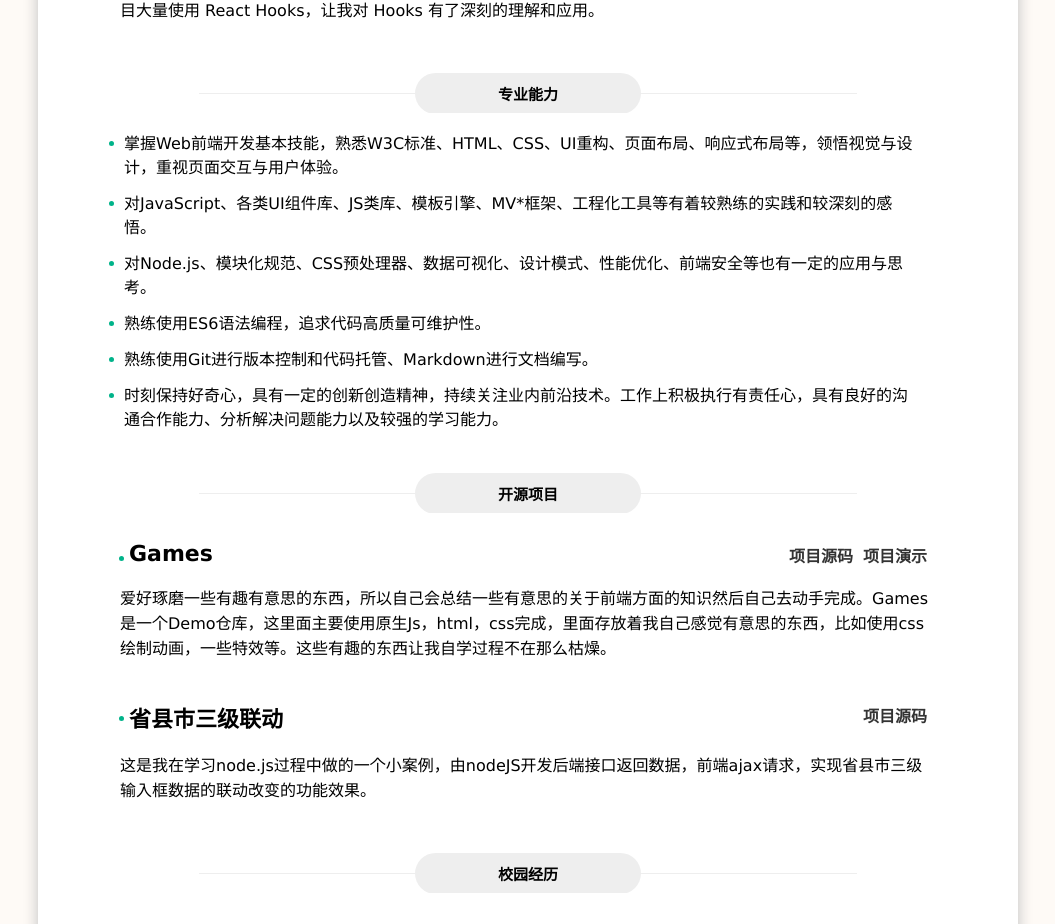
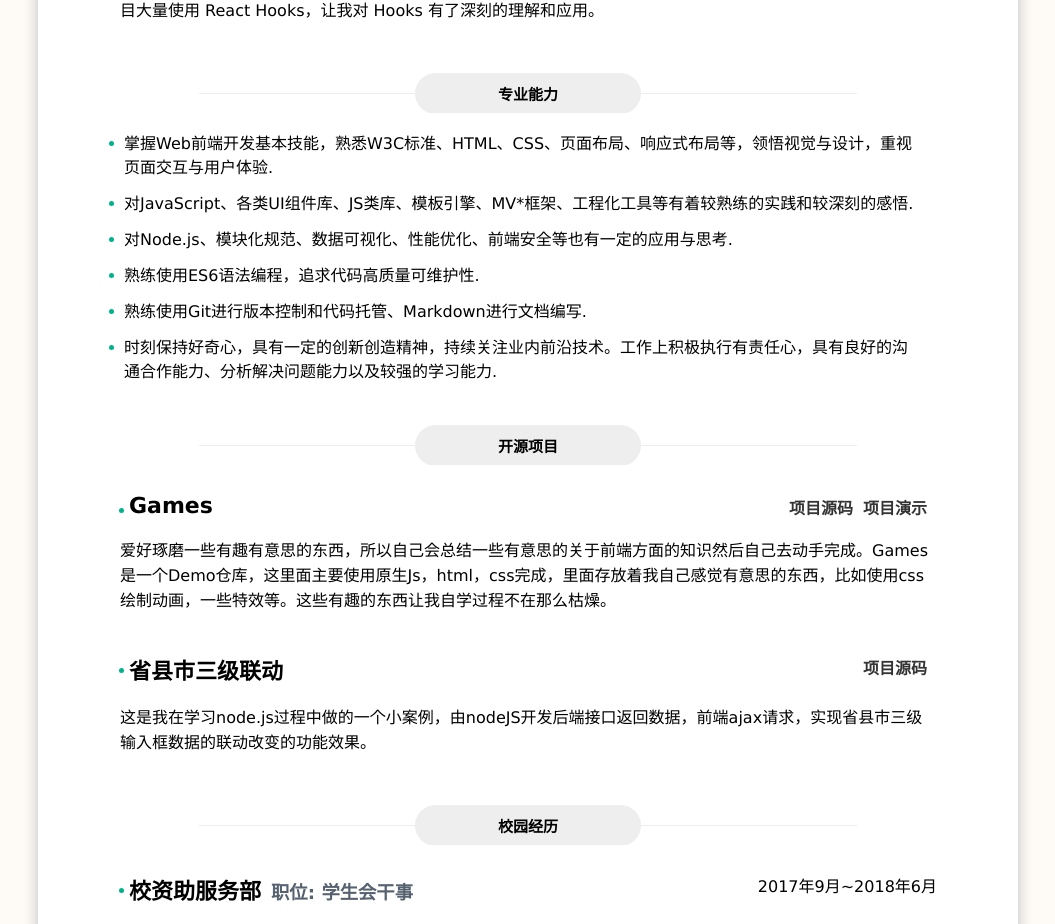
Before and after one commit to samuel-xiangpeng/display-resume, a React (Create React App) app: page /#/resume in a window 1280 px wide. Shown: the part 932-1856 px from the top of the page, without its empty margins (112-1167 px from the left). Built offline with nearby package versions, Linux system fonts and the light colour scheme; a small style sheet from the web is missing.

Commit message:
更新简历

```diff
--- a/src/Resume.js
+++ b/src/Resume.js
@@ -98,12 +98,12 @@ const Resume = function () {
                     {/* 主体 */ }
                     <div className="section-bd">
                         <ul className='section-list'>
-                            <li><p className='section-content'><i className='dot' />掌握Web前端开发基本技能，熟悉W3C标准、HTML、CSS、UI重构、页面布局、响应式布局等，领悟视觉与设计，重视页面交互与用户体验。</p></li>
-                            <li><p className='section-content'><i className='dot' /> 对JavaScript、各类UI组件库、JS类库、模板引擎、MV*框架、工程化工具等有着较熟练的实践和较深刻的感悟。</p></li>
-                            <li><p className='section-content'><i className='dot' /> 对Node.js、模块化规范、CSS预处理器、数据可视化、设计模式、性能优化、前端安全等也有一定的应用与思考。</p></li>
-                            <li><p className='section-content'><i className='dot' /> 熟练使用ES6语法编程，追求代码高质量可维护性。</p></li>
-                            <li><p className='section-content'><i className='dot' /> 熟练使用Git进行版本控制和代码托管、Markdown进行文档编写。</p></li>
-                            <li><p className='section-content'><i className='dot' /> 时刻保持好奇心，具有一定的创新创造精神，持续关注业内前沿技术。工作上积极执行有责任心，具有良好的沟通合作能力、分析解决问题能力以及较强的学习能力。</p></li>
+                            <li><p className='section-content'><i className='dot' /> 掌握Web前端开发基本技能，熟悉W3C标准、HTML、CSS、页面布局、响应式布局等，领悟视觉与设计，重视页面交互与用户体验.</p></li>
+                            <li><p className='section-content'><i className='dot' /> 对JavaScript、各类UI组件库、JS类库、模板引擎、MV*框架、工程化工具等有着较熟练的实践和较深刻的感悟.</p></li>
+                            <li><p className='section-content'><i className='dot' /> 对Node.js、模块化规范、数据可视化、性能优化、前端安全等也有一定的应用与思考.</p></li>
+                            <li><p className='section-content'><i className='dot' /> 熟练使用ES6语法编程，追求代码高质量可维护性.</p></li>
+                            <li><p className='section-content'><i className='dot' /> 熟练使用Git进行版本控制和代码托管、Markdown进行文档编写.</p></li>
+                            <li><p className='section-content'><i className='dot' /> 时刻保持好奇心，具有一定的创新创造精神，持续关注业内前沿技术。工作上积极执行有责任心，具有良好的沟通合作能力、分析解决问题能力以及较强的学习能力.</p></li>
                         </ul>
                     </div>
                 </section>
```
